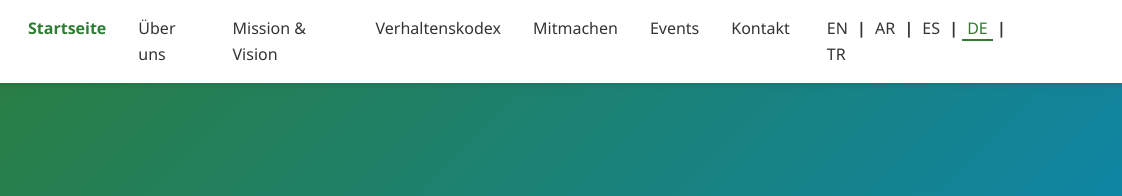
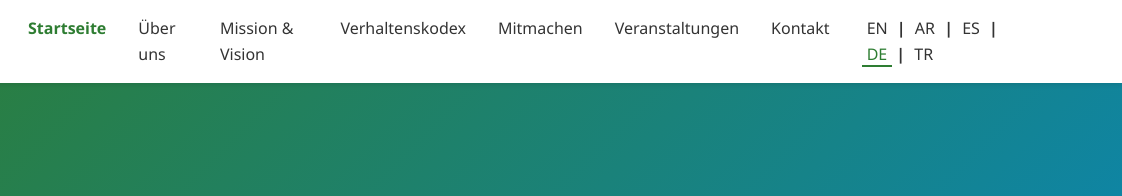
Before and after one commit to majdkassawat/RecycleWebsite, a plain HTML site: page index_de.html in a window 1280 px wide. Shown: the top 196 px of the page, 158-1280 px from the left. Drawn offline with nearby package versions, Linux system fonts and the light colour scheme.

Commit message:
Fix language alignment: translate Events nav links, restore event images

```diff
--- a/index_de.html
+++ b/index_de.html
@@ -24,7 +24,7 @@
                 <li><a href="#mission">Mission & Vision</a></li>
                 <li><a href="#conduct">Verhaltenskodex</a></li>
                 <li><a href="#volunteer">Mitmachen</a></li>
-                <li><a href="events.html">Events</a></li>
+                <li><a href="events_de.html">Veranstaltungen</a></li>
                 <li><a href="#contact">Kontakt</a></li>
                 <li class="lang-switch">
                     <a href="index.html">EN</a> | <a href="index_ar.html">AR</a> | <a href="index_es.html">ES</a> | <a href="index_de.html" class="active">DE</a> | <a href="index_tr.html">TR</a>
```
Also changed, not shown: index_ar.html (+1 -1 lines), index_es.html (+1 -1 lines), index_tr.html (+1 -1 lines), images/605632517_122145589040933241_6745375810082270375_n.jpg (added), images/605738327_122145588638933241_3389410552555223736_n.jpg (added).
